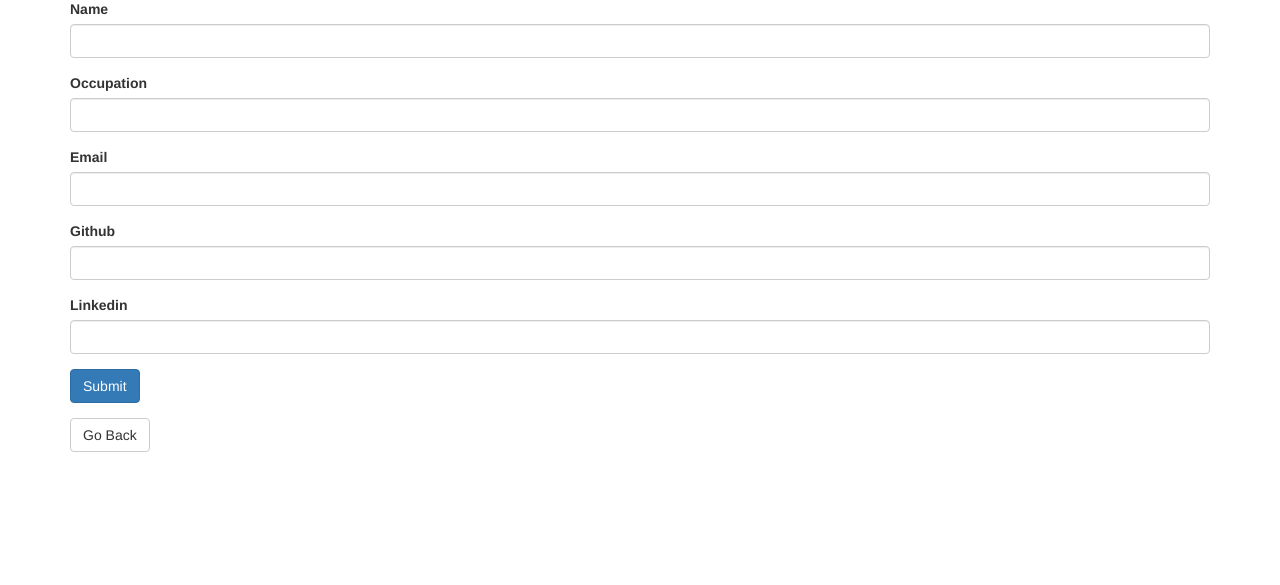
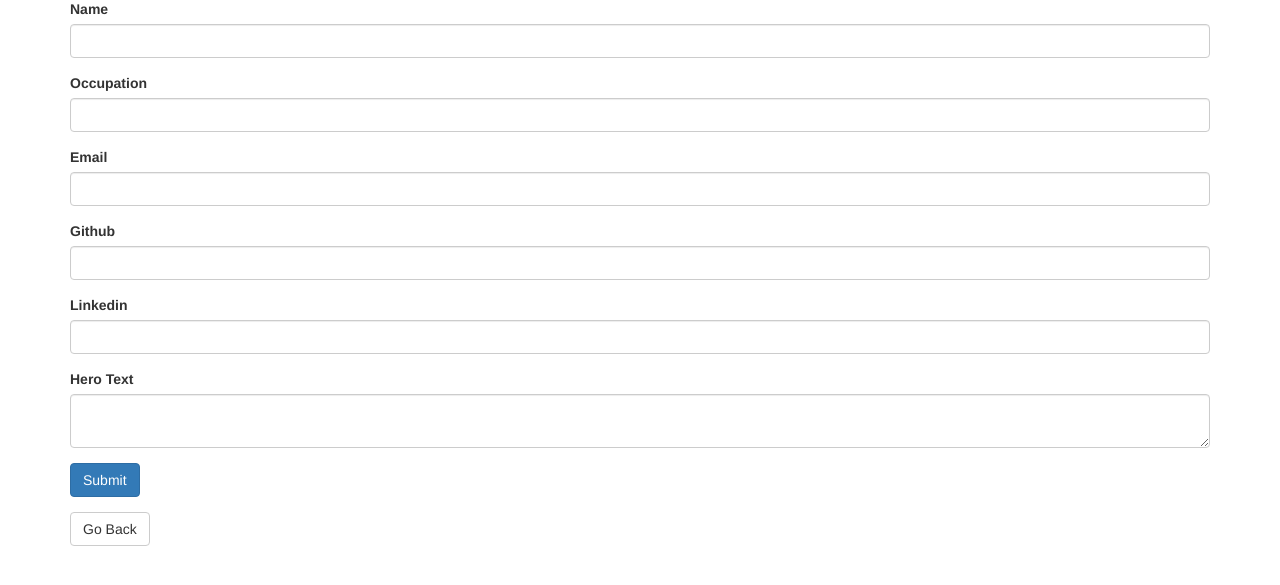
Before and after one commit to phamtony/api-portfolio, a Flask app: page /general in a window 1280 px wide. Shown: the part 173-758 px from the top of the page. Run offline with Flask 2, Linux system fonts and the light colour scheme; the visitor is signed in with stand-in values (Sample User, id 1); some libraries are stand-ins or nearby versions.

Commit message:
hero text for intro section

```diff
--- a/forms.py
+++ b/forms.py
@@ -11,6 +11,7 @@ class GeneralForm(FlaskForm):
     email = StringField("Email", validators=[Email()])
     github = StringField("Github")
     linkedin = StringField("Linkedin")
+    front_text = CKEditorField("Hero Text")
     submit = SubmitField("Submit")
 
 
--- a/main.py
+++ b/main.py
@@ -117,12 +117,13 @@ def general():
             email=form.email.data,
             github=form.github.data,
             linkedin=form.linkedin.data,
+            front_text=form.front_text.data,
         )
         db.session.add(new_general)
         db.session.commit()
         return redirect(url_for("home"))
 
-    return render_template("form_template.html", form=form, title="General")
+    return render_template("form_template.html", form=form, title="General", ckEditor=True)
 
 
 @app.route("/edit-general", methods=["GET", "POST"])
@@ -135,6 +136,7 @@ def edit_general():
         email=general_info.email,
         github=general_info.github,
         linkedin=general_info.linkedin,
+        front_text=general_info.front_text,
     )
     if edit_general.validate_on_submit():
         general_info.name = edit_general.name.data
@@ -142,9 +144,10 @@ def edit_general():
         general_info.email = edit_general.email.data
         general_info.github = edit_general.github.data
         general_info.linkedin = edit_general.linkedin.data
+        general_info.front_text = edit_general.front_text.data
         db.session.commit()
         return redirect(url_for("home"))
-    return render_template("form_template.html", form=edit_general, title="General")
+    return render_template("form_template.html", form=edit_general, title="General", ckEditor=True)
 
 
 @app.route("/about", methods=["GET", "POST"])
@@ -228,7 +231,7 @@ def add_experience():
         db.session.commit()
         return redirect(url_for("home"))
 
-    return render_template("form_template.html", form=form, title="Experience")
+    return render_template("form_template.html", form=form, title="Experience", ckEditor=True)
 
 
 @app.route('/edit-experience/<int:id>', methods=["GET", "POST"])
@@ -251,7 +254,7 @@ def edit_experience(id):
         db.session.commit()
         return redirect(url_for("home"))
 
-    return render_template("form_template.html", form=edit_experience, title="Experience")
+    return render_template("form_template.html", form=edit_experience, title="Experience", ckEditor=True)
 
 
 @app.route('/delete-experience/<int:id>')
@@ -437,7 +440,8 @@ def my_account():
     if form.validate_on_submit():
         message = ""
         if form.password.data:
-            user_info.password = form.password.data
+            hash_pw = generate_password_hash(form.password.data, method="pbkdf2:sha256", salt_length=8)
+            user_info.password = hash_pw
             message += "Password change has been saved."
         user_info.name = form.name.data
         user_info.email = form.email.data
@@ -447,8 +451,6 @@ def my_account():
         db.session.commit()
         return redirect(url_for("my_account"))
     return render_template("account.html", form=form)
-
-
 
 
 @app.route('/json')
--- a/model.py
+++ b/model.py
@@ -22,6 +22,7 @@ class General(db.Model, ModelFunc, UserMixin):
     email = db.Column(db.String(100))
     github = db.Column(db.String(100))
     linkedin = db.Column(db.String(100))
+    front_text = db.Column(db.String(500))
     api_key = db.Column(db.String(100))
 
     experience = relationship("Experience", back_populates="general")
--- a/notes.txt
+++ b/notes.txt
@@ -5,11 +5,6 @@ Authentication
     -Login and Registration
 
 Make accounts page
-
-Refactor
-Get it ready for service
-
-
 
 -Forms for each part of the portfolio
     -General Info
--- a/templates/form_template.html
+++ b/templates/form_template.html
@@ -17,7 +17,7 @@
                     {% endif %}
                 {% endif %}
 
-                {% if title == "Experience" %}
+                {% if ckEditor %}
                     {{ ckeditor.load() }}
                     {{ ckeditor.config(name='body') }}
                 {% endif %}
--- a/templates/includes/general_data.html
+++ b/templates/includes/general_data.html
@@ -6,6 +6,7 @@
         <th>Email</th>
         <th>Github</th>
         <th>Linkedin</th>
+        <th>Hero Text</th>
     </tr>
     </thead>
 
@@ -16,6 +17,7 @@
         <td>{{ general_info.email }}</td>
         <td>{{ general_info.github }}</td>
         <td>{{ general_info.linkedin }}</td>
+        <td>{{ general_info.front_text }}</td>
     </tr>
     </tbody>
 </table>
```
